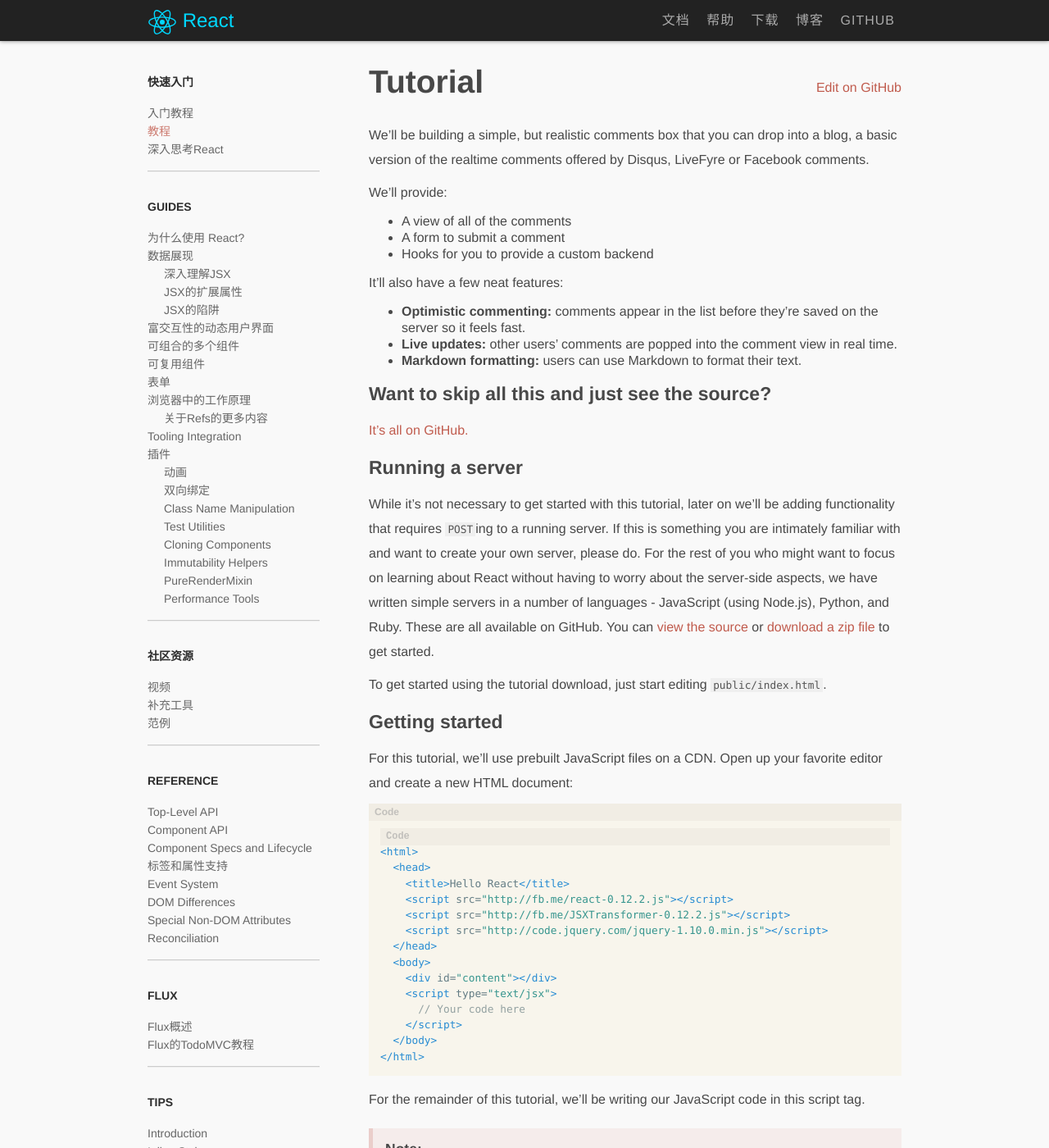
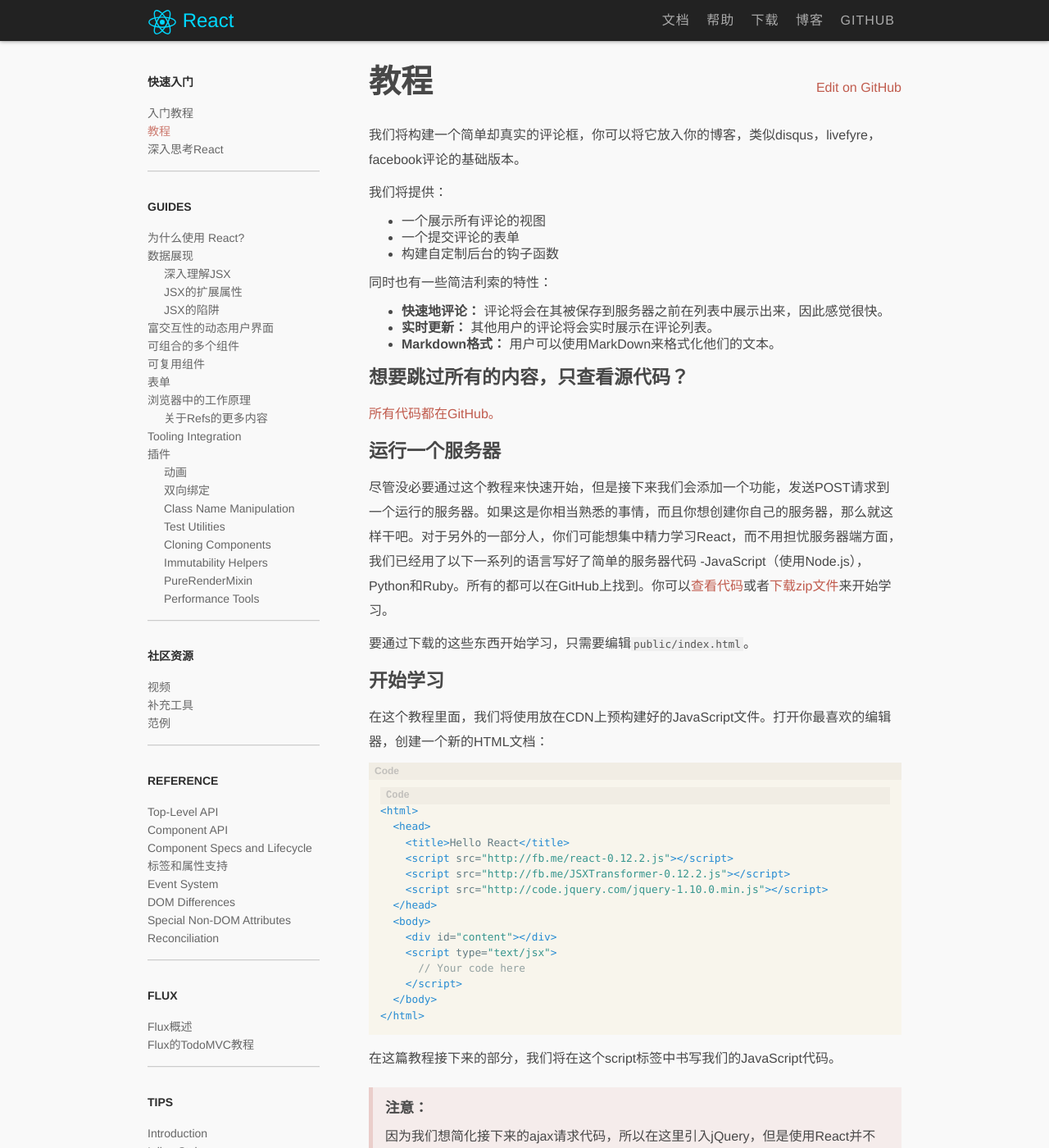
Before and after one commit to yaoshanliang/react-docs, a Jekyll site: the page built from zh/docs/tutorial.md, in a window 1280 px wide and 1400 px high. Shown: the whole window at 82% size. Built offline with Jekyll 4.4.1, drawn with Linux system fonts in a browser that asks for light colours; Markdown is read by kramdown in place of the engine named in the settings; some of the changed text lies outside the part shown.

Commit message:
tutorial

````diff
--- a/zh/docs/tutorial.md
+++ b/zh/docs/tutorial.md
@@ -1,37 +1,36 @@
 ---
 id: tutorial
-title: Tutorial
+title: 教程
 prev: getting-started.html
 next: thinking-in-react.html
 ---
+我们将构建一个简单却真实的评论框，你可以将它放入你的博客，类似disqus，livefyre，facebook评论的基础版本。
 
-We'll be building a simple, but realistic comments box that you can drop into a blog, a basic version of the realtime comments offered by Disqus, LiveFyre or Facebook comments.
+我们将提供：
 
-We'll provide:
+* 一个展示所有评论的视图
+* 一个提交评论的表单
+* 构建自定制后台的钩子函数
 
-* A view of all of the comments
-* A form to submit a comment
-* Hooks for you to provide a custom backend
+同时也有一些简洁利索的特性：
 
-It'll also have a few neat features:
+* **快速地评论：** 评论将会在其被保存到服务器之前在列表中展示出来，因此感觉很快。
+* **实时更新：** 其他用户的评论将会实时展示在评论列表。
+* **Markdown格式：** 用户可以使用MarkDown来格式化他们的文本。
 
-* **Optimistic commenting:** comments appear in the list before they're saved on the server so it feels fast.
-* **Live updates:** other users' comments are popped into the comment view in real time.
-* **Markdown formatting:** users can use Markdown to format their text.
+### 想要跳过所有的内容，只查看源代码？
 
-### Want to skip all this and just see the source?
+[所有代码都在GitHub。](https://github.com/reactjs/react-tutorial)
 
-[It's all on GitHub.](https://github.com/reactjs/react-tutorial)
+### <a class="anchor" name="running-a-server"></a>运行一个服务器
 
-### Running a server
+尽管没必要通过这个教程来快速开始，但是接下来我们会添加一个功能，发送POST请求到一个运行的服务器。如果这是你相当熟悉的事情，而且你想创建你自己的服务器，那么就这样干吧。对于另外的一部分人，你们可能想集中精力学习React，而不用担忧服务器端方面，我们已经用了以下一系列的语言写好了简单的服务器代码 -JavaScript（使用Node.js），Python和Ruby。所有的都可以在GitHub上找到。你可以[查看代码](ttps://github.com/reactjs/react-tutorial/)或者[下载zip文件](https://github.com/reactjs/react-tutorial/archive/master.zip)来开始学习。
 
-While it's not necessary to get started with this tutorial, later on we'll be adding functionality that requires `POST`ing to a running server. If this is something you are intimately familiar with and want to create your own server, please do. For the rest of you who might want to focus on learning about React without having to worry about the server-side aspects, we have written simple servers in a number of languages - JavaScript (using Node.js), Python, and Ruby. These are all available on GitHub. You can [view the source](https://github.com/reactjs/react-tutorial/) or [download a zip file](https://github.com/reactjs/react-tutorial/archive/master.zip) to get started.
+要通过下载的这些东西开始学习，只需要编辑`public/index.html`。
 
-To get started using the tutorial download, just start editing `public/index.html`.
+### 开始学习
 
-### Getting started
-
-For this tutorial, we'll use prebuilt JavaScript files on a CDN. Open up your favorite editor and create a new HTML document:
+在这个教程里面，我们将使用放在CDN上预构建好的JavaScript文件。打开你最喜欢的编辑器，创建一个新的HTML文档：
 
 ```html
 <!-- index.html -->
@@ -51,15 +50,15 @@ For this tutorial, we'll use prebuilt JavaScript files on a CDN. Open up your fa
 </html>
 ```
 
-For the remainder of this tutorial, we'll be writing our JavaScript code in this script tag.
+在这篇教程接下来的部分，我们将在这个script标签中书写我们的JavaScript代码。
 
-> Note:
+> 注意：
 >
-> We included jQuery here because we want to simplify the code of our future ajax calls, but it's **NOT** mandatory for React to work.
+> 因为我们想简化接下来的ajax请求代码，所以在这里引入jQuery，但是使用React并不强制要求引入jQuery。
 
-### Your first component
+### 你的第一个组件
 
-React is all about modular, composable components. For our comment box example, we'll have the following component structure:
+React中全是模块化的可组装的组件。在我们的评论框例子中，我们将有如下的组件结构：
 
 ```
 - CommentBox
@@ -68,7 +67,7 @@ React is all about modular, composable components. For our comment box example,
   - CommentForm
 ```
 
-Let's build the `CommentBox` component, which is just a simple `<div>`:
+让我们构造`CommentBox`组件，该组件仅为一个简单的`<div>`：
 
 ```javascript
 // tutorial1.js
@@ -87,9 +86,9 @@ React.render(
 );
 ```
 
-#### JSX Syntax
+#### JSX语法
 
-The first thing you'll notice is the XML-ish syntax in your JavaScript. We have a simple precompiler that translates the syntactic sugar to this plain JavaScript:
+首先你注意到JavaScript代码中XML式的语法语句。我们有一个简单的预编译器，用于将这种语法糖转换成纯的JavaScript代码：
 
 ```javascript
 // tutorial1-raw.js
@@ -108,21 +107,21 @@ React.render(
 );
 ```
 
-Its use is optional but we've found JSX syntax easier to use than plain JavaScript. Read more on the [JSX Syntax article](/react/docs/jsx-in-depth.html).
+JSX语法是可选的，但是我们发现JSX语句比纯JavaScript更加容易使用。阅读更多关于[JSX语法的文章](/react/docs/jsx-in-depth.html)。
 
-#### What's going on
+#### 发生了什么
 
-We pass some methods in a JavaScript object to `React.createClass()` to create a new React component. The most important of these methods is called `render` which returns a tree of React components that will eventually render to HTML.
+我们通过JavaScript对象传递一些方法到`React.createClass()`来创建一个新的React组件。其中最重要的方法是`render`，该方法返回一颗React组件树，这棵树最终将会渲染成HTML。
 
-The `<div>` tags are not actual DOM nodes; they are instantiations of React `div` components. You can think of these as markers or pieces of data that React knows how to handle. React is **safe**. We are not generating HTML strings so XSS protection is the default.
+这个`<div>`标签不是真实的DOM节点；他们是React`div`组件的实例。你可以认为这些就是React知道如何处理的标记或者一些数据。React是**安全的**。我们不生成HTML字符串，因此默认阻止了XSS攻击。
 
-You do not have to return basic HTML. You can return a tree of components that you (or someone else) built. This is what makes React **composable**: a key tenet of maintainable frontends.
+你没有必要返回基本的HTML。你可以返回一个你（或者其他人）创建的组件树。这就使得React变得**组件化**：一个关键的前端维护原则。
 
-`React.render()` instantiates the root component, starts the framework, and injects the markup into a raw DOM element, provided as the second argument.
+`React.render()`实例化根组件，启动框架，注入标记到原始的DOM元素中，作为第二个参数提供。
 
-## Composing components
+## 制作组件
 
-Let's build skeletons for `CommentList` and `CommentForm` which will, again, be simple `<div>`s:
+让我们为`CommentList`和`CommentForm`构建骨架，这也会是一些简单的`<div>`：
 
 ```javascript
 // tutorial2.js
@@ -147,7 +146,7 @@ var CommentForm = React.createClass({
 });
 ```
 
-Next, update the `CommentBox` component to use these new components:
+下一步，更新`CommentBox`组件，使用这些新的组件：
 
 ```javascript{6-8}
 // tutorial3.js
@@ -164,11 +163,11 @@ var CommentBox = React.createClass({
 });
 ```
 
-Notice how we're mixing HTML tags and components we've built. HTML components are regular React components, just like the ones you define, with one difference. The JSX compiler will automatically rewrite HTML tags to `React.createElement(tagName)` expressions and leave everything else alone. This is to prevent the pollution of the global namespace.
+注意我们是如何混合HTML标签和我们创建的组件。HTML组件就是普通的React组件，就像你定义的一样，只有一点不一样。JSX编译器会自动重写HTML标签为`React.createElement(tagName)`表达式，其它什么都不做。这是为了避免全局命名空间污染。
 
-### Component Properties
+### 组件属性
 
-Let's create our third component, `Comment`. We will want to pass it the author name and comment text so we can reuse the same code for each unique comment. First let's add some comments to the `CommentList`:
+让我们创建我们的第三个组件，`Comment`。我们想传递给它作者名字和评论文本，以便于我们能够对每一个独立的评论重用相同的代码。首先让我们添加一些评论到`CommentList`：
 
 ```javascript{6-7}
 // tutorial4.js
@@ -184,11 +183,11 @@ var CommentList = React.createClass({
 });
 ```
 
-Note that we have passed some data from the parent `CommentList` component to the child `Comment` components. For example, we passed *Pete Hunt* (via an attribute) and *This is one comment* (via an XML-like child node) to the first `Comment`. Data passed from parent to children components is called **props**, short for properties.
+请注意，我们已经从父节点`CommentList`组件传递给子节点`Comment`组件一些数据。例如，我们传递了*Pete Hunt*（通过一个属性）和*This is one comment*（通过类似于XML的子节点）给第一个`Comment`。从父节点传递到子节点的数据称为**props**，是属性（properties）的缩写。
 
-### Using props
+### 使用props
 
-Let's create the Comment component. Using **props** we will be able to read the data passed to it from the `CommentList`, and render some markup:
+让我们创建评论组件。使用**props**，我们就能够在其中读取到从`CommentList`传递过来的数据，然后渲染一些标记：
 
 ```javascript
 // tutorial5.js
@@ -206,13 +205,13 @@ var Comment = React.createClass({
 });
 ```
 
-By surrounding a JavaScript expression in braces inside JSX (as either an attribute or child), you can drop text or React components into the tree. We access named attributes passed to the component as keys on `this.props` and any nested elements as `this.props.children`.
+在JSX中通过将JavaScript表达式放在大括号中（作为属性或者子节点），你可以生成文本或者React组件到节点树中。我们访问传递给组件的命名属性作为`this.props`的键，任何内嵌的元素作为`this.props.children`。
 
-### Adding Markdown
+### 添加Markdown
 
-Markdown is a simple way to format your text inline. For example, surrounding text with asterisks will make it emphasized.
+Markdown是一种简单的格式化内联文本的方式。例如，用星号包裹文本将会使其强调突出。
 
-First, add the third-party **Showdown** library to your application. This is a JavaScript library which takes Markdown text and converts it to raw HTML. This requires a script tag in your head (which we have already included in the React playground):
+首先，添加第三方的**Showdown**库到你的应用。这是一个JavaScript库，处理Markdown文本并且转换为原始的HTML。这需要在你的头部添加一个script标签（我们已经在React操练场上包含了这个标签）：
 
 ```html{7}
 <!-- index.html -->
@@ -225,7 +224,7 @@ First, add the third-party **Showdown** library to your application. This is a J
 </head>
 ```
 
-Next, let's convert the comment text to Markdown and output it:
+下一步，让我们转换评论文本为Markdown格式，然后输出它：
 
 ```javascript{2,10}
 // tutorial6.js
@@ -244,11 +243,11 @@ var Comment = React.createClass({
 });
 ```
 
-All we're doing here is calling the Showdown library. We need to convert `this.props.children` from React's wrapped text to a raw string that Showdown will understand so we explicitly call `toString()`.
+我们在这里唯一需要做的就是调用Showdown库。我们需要把`this.props.children`从React的包裹文本转换成Showdown能处理的原始的字符串，所以我们显示地调用了`toString()`。
 
-But there's a problem! Our rendered comments look like this in the browser: "`<p>`This is `<em>`another`</em>` comment`</p>`". We want those tags to actually render as HTML.
+但是这里有一个问题！我们渲染的评论在浏览器里面看起来像这样：“`<p>`This is `<em>`another`</em>` comment`</p>`”。我们想这些标签真正地渲染成HTML。
 
-That's React protecting you from an XSS attack. There's a way to get around it but the framework warns you not to use it:
+那是React在保护你免受XSS攻击。这里有一种方法解决这个问题，但是框架会警告你别使用这种方法：
 
 ```javascript{5,11}
 // tutorial7.js
@@ -268,13 +267,13 @@ var Comment = React.createClass({
 });
 ```
 
-This is a special API that intentionally makes it difficult to insert raw HTML, but for Showdown we'll take advantage of this backdoor.
+这是一个特殊的API，故意让插入原始的HTML变得困难，但是对于Showdown，我们将利用这个后门。
 
-**Remember:** by using this feature you're relying on Showdown to be secure.
+**记住：** 使用这个功能，你会依赖于Showdown的安全性。
 
-### Hook up the data model
+### 接入数据模型
 
-So far we've been inserting the comments directly in the source code. Instead, let's render a blob of JSON data into the comment list. Eventually this will come from the server, but for now, write it in your source:
+到目前为止，我们已经在源代码里面直接插入了评论数据。相反，让我们渲染一小块JSON数据到评论列表。最终，数据将会来自服务器，但是现在，写在你的源代码中：
 
 ```javascript
 // tutorial8.js
@@ -284,7 +283,7 @@ var data = [
 ];
 ```
 
-We need to get this data into `CommentList` in a modular way. Modify `CommentBox` and the `React.render()` call to pass this data into the `CommentList` via props:
+我们需要用一种模块化的方式将数据传入到`CommentList`。修改`CommentBox`和`React.render()`方法，通过props传递数据到`CommentList`：
 
 ```javascript{7,15}
 // tutorial9.js
@@ -306,7 +305,7 @@ React.render(
 );
 ```
 
-Now that the data is available in the `CommentList`, let's render the comments dynamically:
+现在数据在`CommentList`中可用了，让我们动态地渲染评论：
 
 ```javascript{4-10,13}
 // tutorial10.js
@@ -328,11 +327,11 @@ var CommentList = React.createClass({
 });
 ```
 
-That's it!
+就是这样！
 
-### Fetching from the server
+### 从服务器获取数据
 
-Let's replace the hard-coded data with some dynamic data from the server. We will remove the data prop and replace it with a URL to fetch:
+让我们用一些从服务器获取的动态数据替换硬编码的数据。我们将移除数据属性，用获取数据的URL来替换它：
 
 ```javascript{3}
 // tutorial11.js
@@ -342,15 +341,15 @@ React.render(
 );
 ```
 
-This component is different from the prior components because it will have to re-render itself. The component won't have any data until the request from the server comes back, at which point the component may need to render some new comments.
+这个组件和前面的组件是不一样的，因为它必须重新渲染自己。该组件将不会有任何数据，直到请求从服务器返回，此时该组件或许需要渲染一些新的评论。
 
-### Reactive state
+### 响应状态变化（Reactive state）
 
-So far, each component has rendered itself once based on its props. `props` are immutable: they are passed from the parent and are "owned" by the parent. To implement interactions, we introduce mutable **state** to the component. `this.state` is private to the component and can be changed by calling `this.setState()`. When the state is updated, the component re-renders itself.
+到目前为止，每一个组件都根据自己的props渲染了自己一次。`props`是不可变的：它们从父节点传递过来，被父节点“拥有”。为了实现交互，我们给组件引进了可变的**state**。`this.state`是组件私有的，可以通过调用`this.setState()`来改变它。当状态更新之后，组件重新渲染自己。
 
-`render()` methods are written declaratively as functions of `this.props` and `this.state`. The framework guarantees the UI is always consistent with the inputs.
+`render()` methods are written declaratively as functions of `this.props` and `this.state`. 框架确保UI始终和输入保持一致。
 
-When the server fetches data, we will be changing the comment data we have. Let's add an array of comment data to the `CommentBox` component as its state:
+当服务器获取数据的时候，我们将会用已有的数据改变评论。让我们给`CommentBox`组件添加一个评论数组作为它的状态：
 
 ```javascript{3-5,10}
 // tutorial12.js
@@ -370,10 +369,11 @@ var CommentBox = React.createClass({
 });
 ```
 
-`getInitialState()` executes exactly once during the lifecycle of the component and sets up the initial state of the component.
+`getInitialState()`在组建的生命周期中仅执行一次，设置组建的初始化状态。
 
-#### Updating state
-When the component is first created, we want to GET some JSON from the server and update the state to reflect the latest data. In a real application this would be a dynamic endpoint, but for this example, we will use a static JSON file to keep things simple:
+#### 更新状态
+
+当组建第一次创建的时候，我们想从服务器获取（使用GET方法）一些JSON数据，更新状态，反映出最新的数据。在真实的应用中，这将会是一个动态功能点，但是对于这个例子，我们将会使用一个静态的JSON文件来使事情变得简单：
 
 ```javascript
 // tutorial13.json
@@ -383,9 +383,9 @@ When the component is first created, we want to GET some JSON from the server an
 ]
 ```
 
-We'll use jQuery to help make an asynchronous request to the server.
+我们将会使用jQuery帮助发出一个一步的请求到服务器。
 
-Note: because this is becoming an AJAX application you'll need to develop your app using a web server rather than as a file sitting on your file system. [As mentioned above](#running-a-server), we have provided serveral servers you can use [on GitHub](https://github.com/reactjs/react-tutorial/). They provide the functionality you need for the rest of this tutorial.
+注意：因为这会变成一个AJAX应用，你将会需要使用一个web服务器来开发你的应用，而不是一个放置在你的文件系统上面的一个文件。[如上所述](#running-a-server)，我们已经在[GitHub](https://github.com/reactjs/react-tutorial/)上面提供了几个你可以使用的服务器。这些服务器提供了你学习下面教程所需的功能。
 
 ```javascript{6-17}
 // tutorial13.js
@@ -417,7 +417,7 @@ var CommentBox = React.createClass({
 });
 ```
 
-Here, `componentDidMount` is a method called automatically by React when a component is rendered. The key to dynamic updates is the call to `this.setState()`. We replace the old array of comments with the new one from the server and the UI automatically updates itself. Because of this reactivity, it is only a minor change to add live updates. We will use simple polling here but you could easily use WebSockets or other technologies.
+在这里，`componentDidMount`是一个在组建被渲染的时候React自动调用的方法。动态更新的关键点是调用`this.setState()`。我们把旧的评论数组替换成从服务器拿到的新的数组，然后UI自动更新。正是有了这种响应式，一个小的改变都会触发实时的更新。这里我们将使用简单的轮询，但是你可以简单地使用WebSockets或者其它技术。
 
 ```javascript{3,14,19-20,34}
 // tutorial14.js
@@ -459,11 +459,11 @@ React.render(
 
 ```
 
-All we have done here is move the AJAX call to a separate method and call it when the component is first loaded and every 2 seconds after that. Try running this in your browser and changing the `comments.json` file; within 2 seconds, the changes will show!
+我们在这里所做的就是把AJAX调用移到一个分离的方法中去，组件第一次加载以及之后每隔两秒钟，调用这个方法。尝试在你的浏览器中运行，然后改变`comments.json`文件；在两秒钟之内，改变将会显示出来！
 
-### Adding new comments
+### 添加新的评论
 
-Now it's time to build the form. Our `CommentForm` component should ask the user for their name and comment text and send a request to the server to save the comment.
+现在是时候构造表单了。我们的`CommentForm`组件应该询问用户的名字和评论内容，然后发送一个请求到服务器，保存这条评论。
 
 ```javascript{5-9}
 // tutorial15.js
@@ -480,7 +480,7 @@ var CommentForm = React.createClass({
 });
 ```
 
-Let's make the form interactive. When the user submits the form, we should clear it, submit a request to the server, and refresh the list of comments. To start, let's listen for the form's submit event and clear it.
+让我们使表单可交互。当用户提交表单的时候，我们应该清空表单，提交一个请求到服务器，然后刷新评论列表。首先，让我们监听表单的提交事件和清空表单。
 
 ```javascript{3-14,17-20}
 // tutorial16.js
@@ -509,21 +509,21 @@ var CommentForm = React.createClass({
 });
 ```
 
-##### Events
+##### 事件
 
-React attaches event handlers to components using a camelCase naming convention. We attach an `onSubmit` handler to the form that clears the form fields when the form is submitted with valid input.
+React使用驼峰命名规范的方式给组件绑定事件处理器。我们给表单绑定一个`onSubmit`处理器，用于当表单提交了合法的输入后清空表单字段。
 
-Call `preventDefault()` on the event to prevent the browser's default action of submitting the form.
+在事件回调中调用`preventDefault()`来避免浏览器默认地提交表单。
 
 ##### Refs
 
-We use the `ref` attribute to assign a name to a child component and `this.refs` to reference the component. We can call `getDOMNode()` on a component to get the native browser DOM element.
+我们利用`Ref`属性给子组件命名，`this.refs`引用组件。我们可以在组建上调用`getDOMNode()`获取浏览器本地的DOM元素。
 
-##### Callbacks as props
+##### 回调函数作为属性
 
-When a user submits a comment, we will need to refresh the list of comments to include the new one. It makes sense to do all of this logic in `CommentBox` since `CommentBox` owns the state that represents the list of comments.
+当用户提交评论的时候，我们需要刷新评论列表来加进这条新评论。在`CommentBox`中完成所有逻辑是合适的，因为`CommentBox`拥有代表评论列表的状态（state）。
 
-We need to pass data from the child component back up to its parent. We do this in our parent's `render` method by passing a new callback (`handleCommentSubmit`) into the child, binding it to the child's `onCommentSubmit` event. Whenever the event is triggered, the callback will be invoked:
+我们需要从子组件传回数据到它的父组件。我们在父组件的`render`方法中做这件事：传递一个新的回调函数（`handleCommentSubmit`）到子组件，绑定它到子组件的`onCommentSubmit`事件上。无论事件什么时候触发，回调函数都将会被调用：
 
 ```javascript{15-17,30}
 // tutorial17.js
@@ -562,7 +562,7 @@ var CommentBox = React.createClass({
 });
 ```
 
-Let's call the callback from the `CommentForm` when the user submits the form:
+当用户提交表单的时候，让我们在`CommentForm`中调用这个回调函数：
 
 ```javascript{10}
 // tutorial18.js
@@ -591,7 +591,7 @@ var CommentForm = React.createClass({
 });
 ```
 
-Now that the callbacks are in place, all we have to do is submit to the server and refresh the list:
+现在回调函数已经就绪，唯一我们需要做的就是提交到服务器，然后刷新列表：
 
 ```javascript{16-27}
 // tutorial19.js
@@ -641,9 +641,9 @@ var CommentBox = React.createClass({
 });
 ```
 
-### Optimization: optimistic updates
+###  优化：提前更新
 
-Our application is now feature complete but it feels slow to have to wait for the request to complete before your comment appears in the list. We can optimistically add this comment to the list to make the app feel faster.
+我们的应用现在已经完成了所有功能，但是在你的评论出现在列表之前，你必须等待请求完成，感觉很慢。我们可以提前添加这条评论到列表中，从而使应用感觉更快。
 
 ```javascript{16-18}
 // tutorial20.js
@@ -696,6 +696,6 @@ var CommentBox = React.createClass({
 });
 ```
 
-### Congrats!
+### 祝贺你!
 
-You have just built a comment box in a few simple steps. Learn more about [why to use React](/react/docs/why-react.html), or dive into the [API reference](/react/docs/top-level-api.html) and start hacking! Good luck!
+你刚刚通过一些简单步骤够早了一个评论框。了解更多关于[为什么使用React](/react/docs/why-react.html)的内容，或者深入学习[API参考](/react/docs/top-level-api.html)，开始专研！祝你好运！
````
